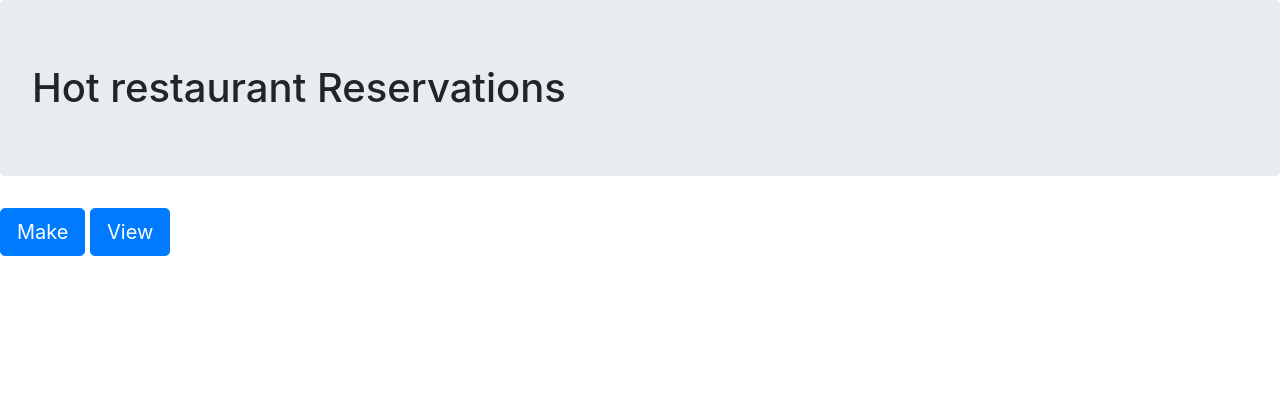
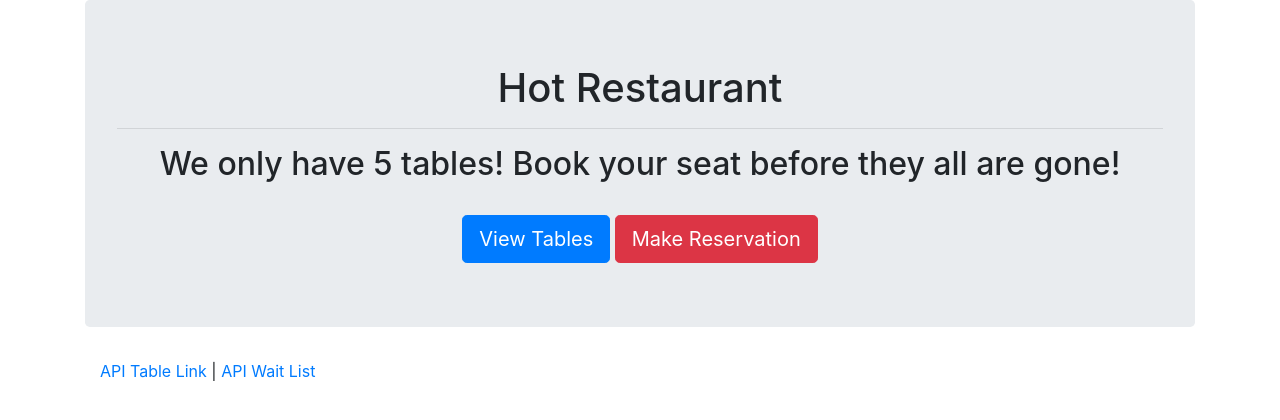
Before and after one commit to Losttown84/Hot-Restaurant, a website: page index.html in a window 1280 px wide. Drawn offline with nearby package versions, Linux system fonts and the light colour scheme.

Commit message:
new stuff

```diff
--- a/index.html
+++ b/index.html
@@ -9,14 +9,23 @@
     <link rel="stylesheet" href="https://stackpath.bootstrapcdn.com/bootstrap/4.3.1/css/bootstrap.min.css" integrity="sha384-ggOyR0iXCbMQv3Xipma34MD+dH/1fQ784/j6cY/iJTQUOhcWr7x9JvoRxT2MZw1T" crossorigin="anonymous">
 </head>
 <body>
-    <div>
-    <h1 class= "jumbotron">Hot restaurant Reservations</h1>
-    <a href="/make"><button class="btn btn-primary btn-lg"><span class="fa fa-plus"></span> Make</button></a>
-    <a href="/view"><button class="btn btn-primary btn-lg"><span class="fa fa-plus"></span> View</button></a>
-</div>
-    <script>
+    <div class="container">
+        <div class="jumbotron">
+            <h1 class="text-center"><span class="glyphicon glyphicon-fire"></span> Hot Restaurant</h1>
+            <hr>
+            <h2 class="text-center">We only have 5 tables! Book your seat before they all are gone!</h2>
+            <br>
+            <div class="text-center">
+                <a href="/tables"><button type="button" class="btn btn-lg btn-primary"><span class="glyphicon glyphicon-list-alt"></span> View Tables</button></a>
+                <a href="/reserve"><button type="button" class="btn btn-lg btn-danger"><span class="glyphicon glyphicon-credit-card"></span> Make Reservation</button></a>
+            </div>
+        </div>
+    <footer class="footer">
+    <div class="container">
+            <p><a href="/api/tables">API Table Link</a> | <a href="/api/waitlist">API Wait List</a></p>
+    </div>
+    </footer>
+    </div>
 
-
-    </script>
 </body>
 </html>
```
Also changed, not shown: make.html (+6 -0 lines).
